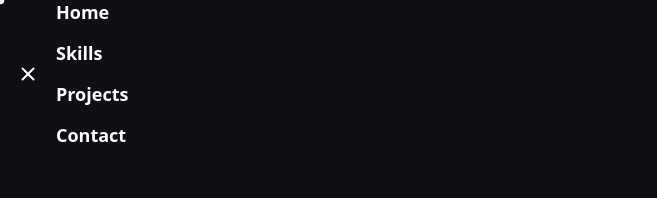
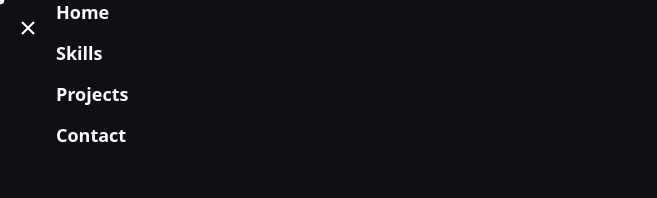
Before and after one commit to linusehle/linusehle-portfolio, a Vue app: page / in a window 1280 px wide. Both pictures are taken after a click on the button 28 px from the left and 28 px from the top of the page. Shown: the top 198 px of the page, without its empty margins (0-657 px from the left). Built offline with nearby package versions, Linux system fonts and the light colour scheme.

Commit message:
feat: added hover animation navbar menu

```diff
--- a/src/components/Navbar.vue
+++ b/src/components/Navbar.vue
@@ -1,16 +1,16 @@
 <template>
-    <header class="fixed md:flex md:items-center">
-      <div class="flex items-center py-3 sm:p-0">
+    <header class="fixed md:flex">
+      <div class="flex py-3 sm:p-0">
         <div class="pt-4 px-4 pb-4">
           <button @click="isOpen = !isOpen" type="button" class="block text-white focus:text-white focus:outline-none">
-            <svg class="h-6 w-6 fill-current" viewBox="0 0 24 24">
+            <svg :class="isOpen ? 'hover:rotate-90 hover:duration-150' : 'hover:rotate-0 hover:duration-0'" class="h-6 w-6 fill-current" viewBox="0 0 24 24">
               <path v-if="isOpen" fill-rule="evenodd" d="M18.278 16.864a1 1 0 0 1-1.414 1.414l-4.829-4.828-4.828 4.828a1 1 0 0 1-1.414-1.414l4.828-4.829-4.828-4.828a1 1 0 0 1 1.414-1.414l4.829 4.828 4.828-4.828a1 1 0 1 1 1.414 1.414l-4.828 4.829 4.828 4.828z"/>
               <path v-if="!isOpen" fill-rule="evenodd" d="M4 5h16a1 1 0 0 1 0 2H4a1 1 0 1 1 0-2zm0 6h16a1 1 0 0 1 0 2H4a1 1 0 0 1 0-2zm0 6h16a1 1 0 0 1 0 2H4a1 1 0 0 1 0-2z"/>
             </svg>
           </button>
         </div>
       </div>
-      <nav :class="isOpen ? 'flex' : 'hidden'" class="">
+      <nav :class="isOpen ? 'flex' : 'hidden'">
         <ul class="flex w-full flex-col space-y-4">
             <li>
               <span class="text-white text-lg font-semibold leading-6 hover:text-[#6c63ff]">Home</span>
@@ -30,6 +30,8 @@
   </template>
 
   <script>
+import Home from './Home.vue';
+
   export default {
     data() {
       return {
```
